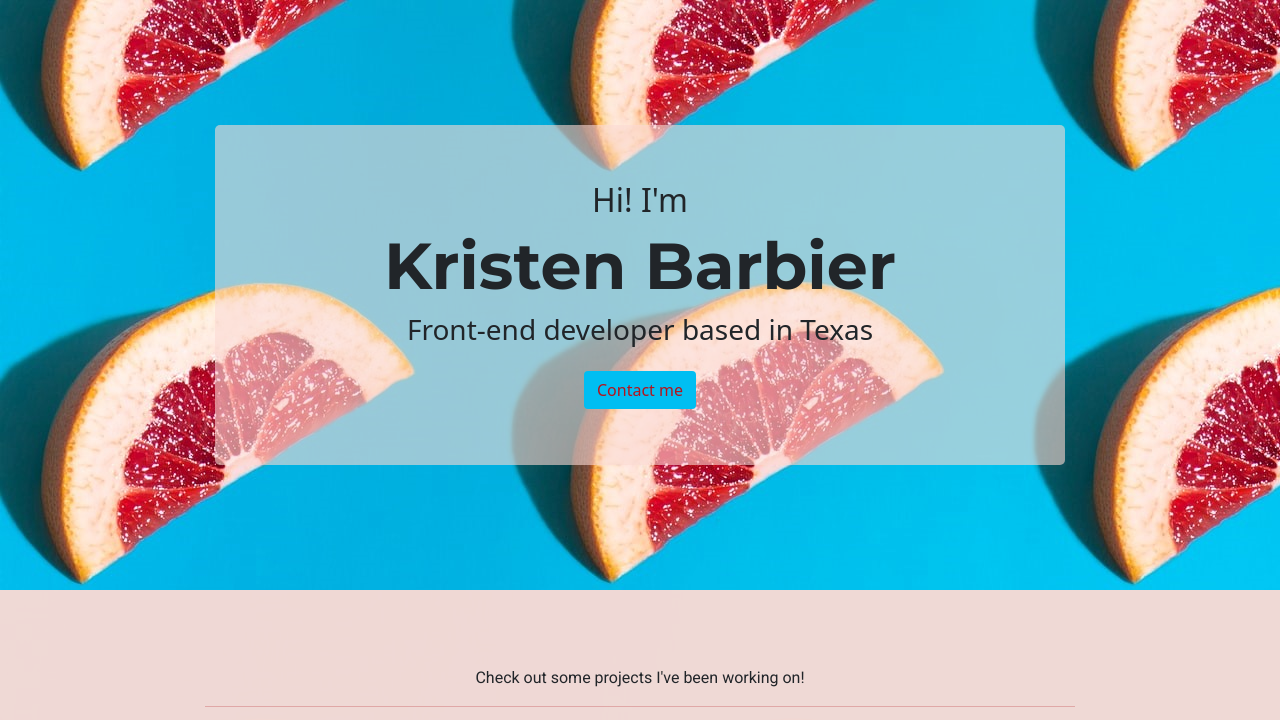
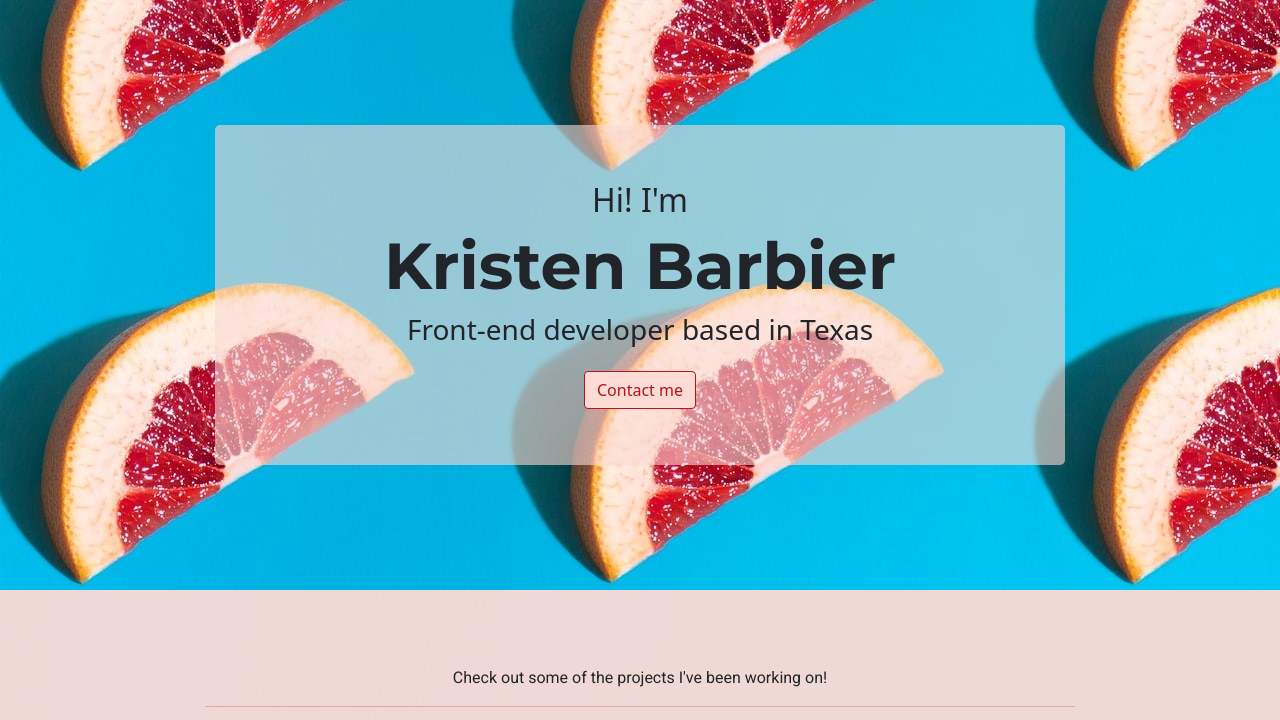
Before and after one commit to KTBarbier/portfolio-project, a plain HTML site: page index.html in a window 1280 px wide. Shown: the top 720 px of the page. Drawn offline with nearby package versions, Linux system fonts and the light colour scheme.

Commit message:
changed hero button, intro line

```diff
--- a/index.html
+++ b/index.html
@@ -35,7 +35,7 @@
         </div>
 
         <div class="the-projects">
-            <p class="text-center mt-3">Check out some projects I've been working on!</p>
+            <p class="text-center mt-3">Check out some of the projects I've been working on!</p>
             <center><hr></center>
             <div class="container">
 
--- a/src/styles.css
+++ b/src/styles.css
@@ -34,10 +34,16 @@ p {
 }
 
 .btn-branding {
-  background-color: var(--branding-color);
+  background-color: rgb(252, 219, 212);
   color: var(--accent-color);
   margin-top: 1em;
   transition: ease-in-out 2ms;
+  border: 1px solid var(--accent-color);
+}
+.btn-branding:hover {
+  border: 1px solid var(--secondary-color);
+  color: var(--secondary-color);
+  background-color: var(--accent-color);
 }
 
 .btn-branding-outline {
```
